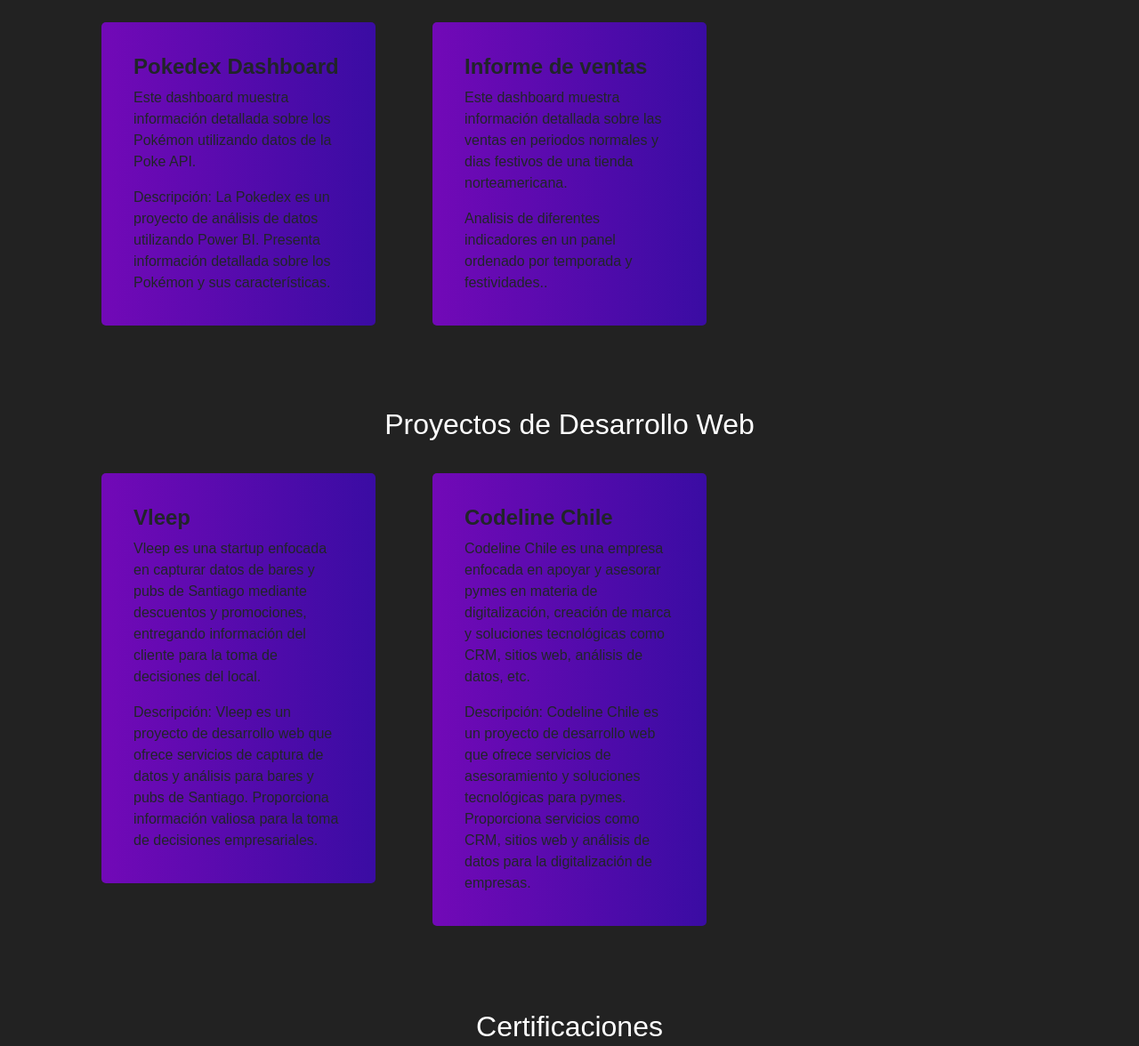
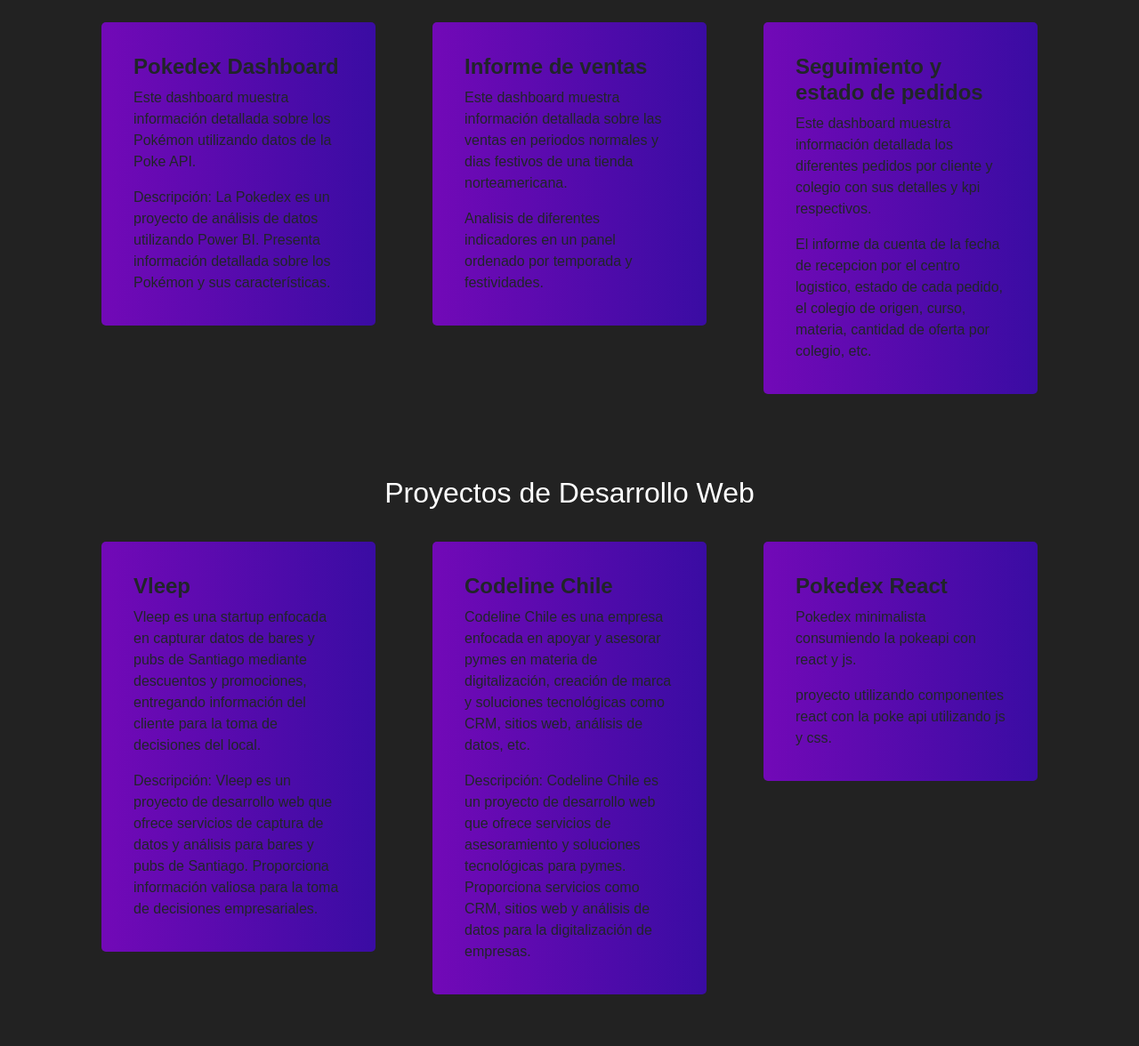
Before and after one commit to Bazz666/Portafolio, a plain HTML site: page index.html in a window 1280 px wide. Shown: the part 900-2076 px from the top of the page at 89% size. Drawn offline with nearby package versions, Linux system fonts and the light colour scheme; a web font is replaced by a local one.

Commit message:
nuevos proyectos

```diff
--- a/index.html
+++ b/index.html
@@ -67,10 +67,20 @@
                     <div class="card-body">
                         <h5 class="card-title">Informe de ventas</h5>
                         <p class="card-text">Este dashboard muestra información detallada sobre las ventas en periodos normales y dias festivos de una tienda norteamericana.</p>
-                        <p class="card-text">Analisis de diferentes indicadores en un panel ordenado por temporada y festividades..</p>
+                        <p class="card-text">Analisis de diferentes indicadores en un panel ordenado por temporada y festividades.</p>
                     </div>
                 </div>
             </div>
+            <div class="col-lg-4 col-md-6 mb-4">
+                <div class="card" onclick="openPowerBiDashboard_3()">
+                    <div class="card-body">
+                        <h5 class="card-title">Seguimiento y estado de pedidos</h5>
+                        <p class="card-text">Este dashboard muestra información detallada los diferentes pedidos por cliente y colegio con sus detalles y kpi respectivos.</p>
+                        <p class="card-text">El informe da cuenta de la fecha de recepcion por el centro logistico, estado de  cada pedido, el colegio de origen, curso, materia, cantidad de oferta por colegio, etc.</p>
+                    </div>
+                </div>
+            </div>
+
         </div>
         <div id="dashboardModal" class="modal">
             <div class="modal-dialog modal-lg"> <!-- Tamaño grande del modal -->
@@ -106,6 +116,17 @@
                     </div>
                 </div>
             </div>
+            <div class="col-lg-4 col-md-6 mb-4">
+                <div class="card" onclick="openWebsite('https:https://pokedex-react-bazz-six.vercel.app/')">
+                    <div class="card-body">
+                        <h5 class="card-title">Pokedex React</h5>
+                        <p class="card-text">Pokedex minimalista consumiendo la pokeapi con react y js.</p>
+                        <p class="card-text">proyecto utilizando componentes react con la poke api utilizando js y css.</p>
+                    </div>
+                </div>
+            </div>
+
+
             <!-- Agrega más tarjetas para otros proyectos de desarrollo web si es necesario -->
         </div>
     </div>
@@ -138,6 +159,14 @@
         var iframe = document.getElementById('dashboardFrame');
         iframe.src = "https://app.powerbi.com/view?r=eyJrIjoiZTE2OTdhODUtZDA5Zi00ZGNjLTk5ZmItNDU4MjA5ZWE2ZjAyIiwidCI6Ijc1MTZiYjE4LTI4MmMtNGU2My1iMWVjLTc5NTgwNWYxZThmZCIsImMiOjh9";
     }
+    function openPowerBiDashboard_3() {
+        var modal = document.getElementById('dashboardModal');
+        modal.style.display = 'block';
+        var iframe = document.getElementById('dashboardFrame');
+        iframe.src = "https://app.powerbi.com/view?r=eyJrIjoiMWQ5MWJlZTUtYWIzMC00OGE0LTlkMzgtZTY1YmJkMGU2OTA5IiwidCI6Ijc1MTZiYjE4LTI4MmMtNGU2My1iMWVjLTc5NTgwNWYxZThmZCIsImMiOjh9";
+    }
+
+
     function closeDashboard() {
         var modal = document.getElementById('dashboardModal');
         modal.style.display = 'none';
```
